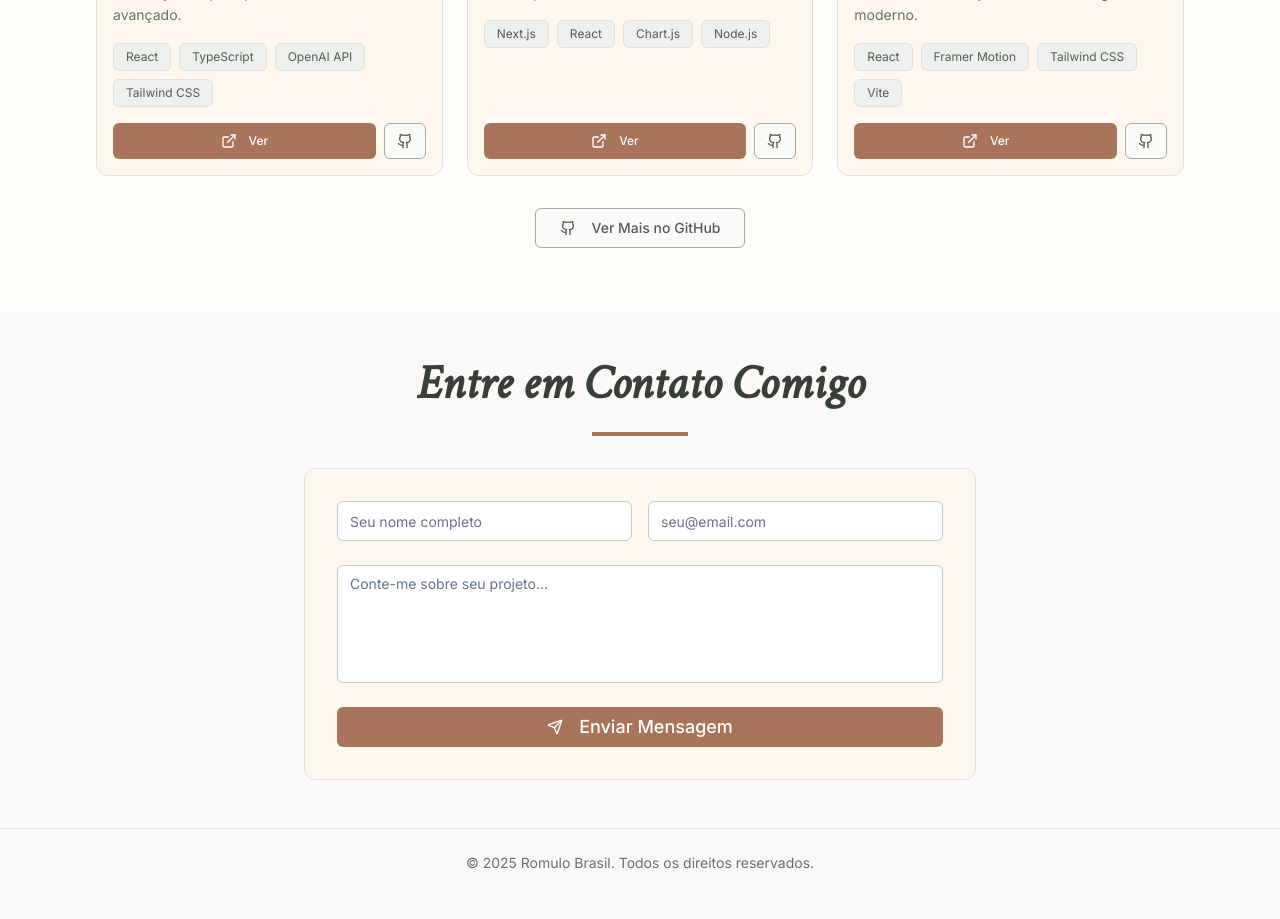
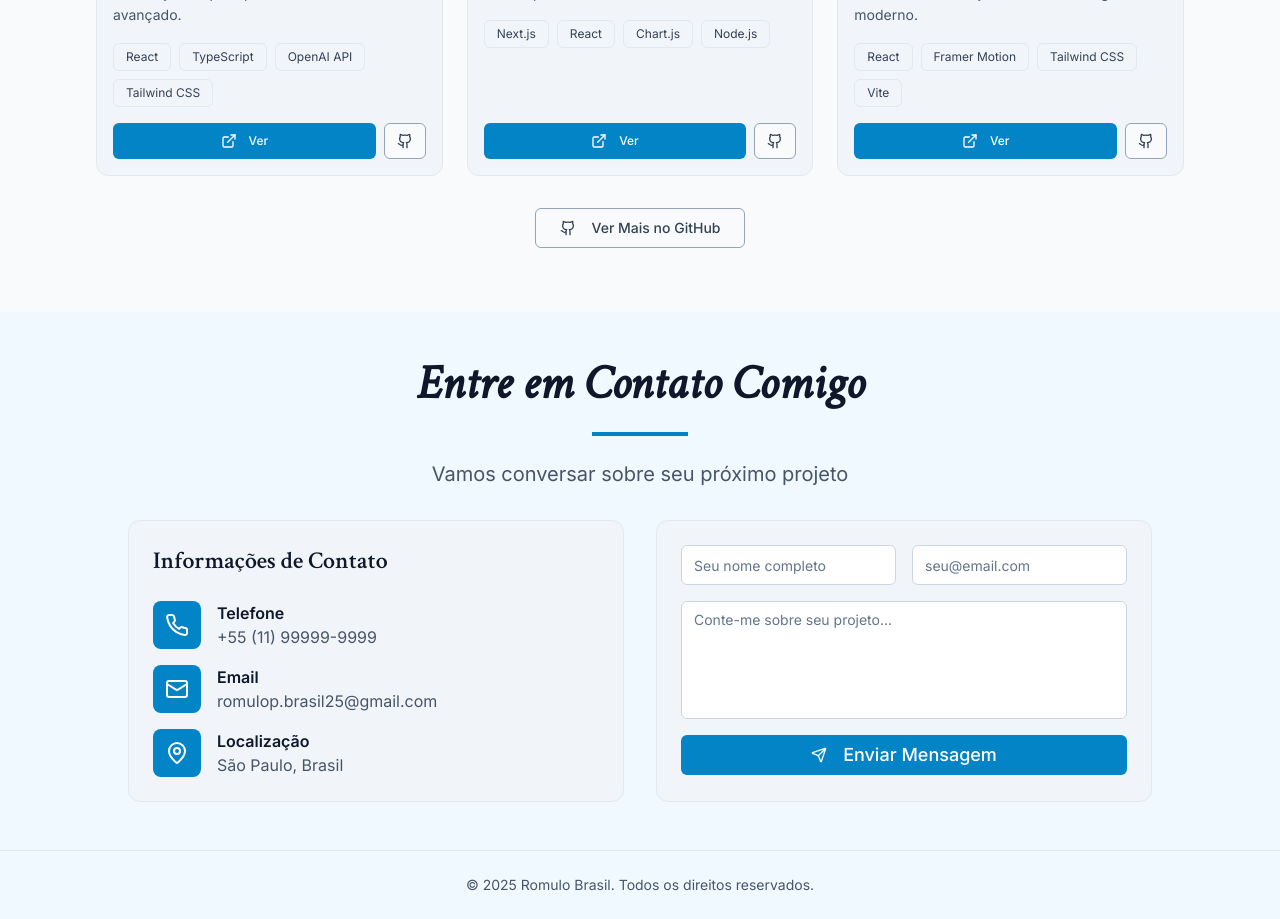
Before and after one commit to Romulo-us-br/Portifolio, a React (Vite) app: page / in a window 1280 px wide. Shown: the part 2280-3199 px from the top of the page. Before the commit the page ends 3177 px from the top, so only its background shows below. Built offline with nearby package versions, Linux system fonts and the light colour scheme.

Commit message:
Refactor: Update color palette to a modern blue scheme

```diff
--- a/src/App.tsx
+++ b/src/App.tsx
@@ -1,3 +1,4 @@
+
 import { Toaster } from "@/components/ui/toaster";
 import { Toaster as Sonner } from "@/components/ui/sonner";
 import { TooltipProvider } from "@/components/ui/tooltip";
@@ -9,7 +10,7 @@ import NotFound from "./pages/NotFound";
 const queryClient = new QueryClient();
 
 const App = () => (
-  <div className="min-h-screen bg-cream-50 transition-colors duration-300">
+  <div className="min-h-screen bg-blue-50 transition-colors duration-300">
     <QueryClientProvider client={queryClient}>
       <TooltipProvider>
         <Toaster />
--- a/src/components/Contact.tsx
+++ b/src/components/Contact.tsx
@@ -1,5 +1,6 @@
+
 import { useState } from "react";
-import { Send } from "lucide-react";
+import { Send, Phone, Mail, MapPin } from "lucide-react";
 import { Button } from "@/components/ui/button";
 import { Input } from "@/components/ui/input";
 import { Textarea } from "@/components/ui/textarea";
@@ -69,18 +70,61 @@ const Contact = () => {
   };
 
   return (
-    <section id="contact" className="py-12 px-6 bg-warm-50">
-      <div className="container mx-auto max-w-4xl">
+    <section id="contact" className="py-12 px-6 bg-modern-50">
+      <div className="container mx-auto max-w-6xl">
         <div className="text-center mb-8">
-          <h2 className="text-4xl md:text-5xl font-bold mb-6 text-sage-900 font-crimson italic">
+          <h2 className="text-4xl md:text-5xl font-bold mb-6 text-slate-900 font-crimson italic">
             Entre em Contato Comigo
           </h2>
-          <div className="w-24 h-1 bg-warm-600 mx-auto mb-6"></div>
+          <div className="w-24 h-1 bg-modern-600 mx-auto mb-6"></div>
+          <p className="text-xl text-slate-600 max-w-2xl mx-auto font-inter">
+            Vamos conversar sobre seu próximo projeto
+          </p>
+        </div>
+
+        <div className="grid md:grid-cols-2 gap-8 max-w-5xl mx-auto">
+          {/* Contact Info */}
+          <div className="space-y-6">
+            <div className="bg-blue-100 rounded-xl border border-slate-200 p-6">
+              <h3 className="text-2xl font-bold text-slate-900 mb-6 font-crimson">Informações de Contato</h3>
+
+              <div className="space-y-4">
+                <div className="flex items-center space-x-4">
+                  <div className="w-12 h-12 bg-modern-600 rounded-lg flex items-center justify-center">
+                    <Phone className="w-6 h-6 text-white" />
+                  </div>
+                  <div>
+                    <p className="font-semibold text-slate-900 font-inter">Telefone</p>
+                    <p className="text-slate-600 font-inter">+55 (11) 99999-9999</p>
+                  </div>
+                </div>
+
+                <div className="flex items-center space-x-4">
+                  <div className="w-12 h-12 bg-modern-600 rounded-lg flex items-center justify-center">
+                    <Mail className="w-6 h-6 text-white" />
+                  </div>
+                  <div>
+                    <p className="font-semibold text-slate-900 font-inter">Email</p>
+                    <p className="text-slate-600 font-inter">romulop.brasil25@gmail.com</p>
+                  </div>
+                </div>
+
+                <div className="flex items-center space-x-4">
+                  <div className="w-12 h-12 bg-modern-600 rounded-lg flex items-center justify-center">
+                    <MapPin className="w-6 h-6 text-white" />
+                  </div>
+                  <div>
+                    <p className="font-semibold text-slate-900 font-inter">Localização</p>
+                    <p className="text-slate-600 font-inter">São Paulo, Brasil</p>
+                  </div>
+                </div>
+              </div>
+            </div>
           </div>
 
           {/* Contact Form */}
-        <div className="bg-cream-100 rounded-xl border border-sage-200 p-8 max-w-2xl mx-auto">
-          <form onSubmit={handleSubmit} className="space-y-6">
+          <div className="bg-blue-100 rounded-xl border border-slate-200 p-6">
+            <form onSubmit={handleSubmit} className="space-y-4">
               <div className="grid grid-cols-1 md:grid-cols-2 gap-4">
                 <div>
                   <Input
@@ -90,7 +134,7 @@ const Contact = () => {
                     value={formData.name}
                     onChange={handleInputChange}
                     placeholder="Seu nome completo"
-                  className="bg-white border-sage-300 text-sage-900 placeholder-sage-500 focus:border-warm-600 font-inter"
+                    className="bg-white border-slate-300 text-slate-900 placeholder-slate-500 focus:border-modern-600 font-inter"
                     required
                     disabled={isLoading}
                   />
@@ -103,7 +147,7 @@ const Contact = () => {
                     value={formData.email}
                     onChange={handleInputChange}
                     placeholder="seu@email.com"
-                  className="bg-white border-sage-300 text-sage-900 placeholder-sage-500 focus:border-warm-600 font-inter"
+                    className="bg-white border-slate-300 text-slate-900 placeholder-slate-500 focus:border-modern-600 font-inter"
                     required
                     disabled={isLoading}
                   />
@@ -117,14 +161,14 @@ const Contact = () => {
                 onChange={handleInputChange}
                 placeholder="Conte-me sobre seu projeto..."
                 rows={5}
-              className="bg-white border-sage-300 text-sage-900 placeholder-sage-500 focus:border-warm-600 resize-none font-inter"
+                className="bg-white border-slate-300 text-slate-900 placeholder-slate-500 focus:border-modern-600 resize-none font-inter"
                 required
                 disabled={isLoading}
               />
 
               <Button
                 type="submit"
-              className="w-full bg-warm-600 hover:bg-warm-700 text-white py-3 transition-all duration-300 hover:scale-105 font-inter font-medium text-lg"
+                className="w-full bg-modern-600 hover:bg-modern-700 text-white py-3 transition-all duration-300 hover:scale-105 font-inter font-medium text-lg"
                 disabled={isLoading}
               >
                 {isLoading ? (
@@ -139,6 +183,7 @@ const Contact = () => {
             </form>
           </div>
         </div>
+      </div>
     </section>
   );
 };
--- a/src/components/Footer.tsx
+++ b/src/components/Footer.tsx
@@ -1,8 +1,9 @@
+
 const Footer = () => {
   return (
-    <footer className="py-6 px-6 bg-warm-50 border-t border-sage-200">
+    <footer className="py-6 px-6 bg-modern-50 border-t border-slate-200">
       <div className="container mx-auto max-w-6xl text-center">
-        <p className="text-sage-600 font-inter text-sm">
+        <p className="text-slate-600 font-inter text-sm">
           © 2025 Romulo Brasil. Todos os direitos reservados.
         </p>
       </div>
--- a/src/components/Projects.tsx
+++ b/src/components/Projects.tsx
@@ -1,3 +1,4 @@
+
 import { ExternalLink, Github, Zap, Brain, Smartphone } from "lucide-react";
 import { Button } from "@/components/ui/button";
 
@@ -34,14 +35,14 @@ const Projects = () => {
   ];
 
   return (
-    <section id="projects" className="py-16 px-6 bg-cream-50">
+    <section id="projects" className="py-16 px-6 bg-blue-50">
       <div className="container mx-auto max-w-6xl">
         <div className="text-center mb-12">
-          <h2 className="text-4xl md:text-5xl font-bold mb-6 text-sage-900 font-crimson italic">
+          <h2 className="text-4xl md:text-5xl font-bold mb-6 text-slate-900 font-crimson italic">
             Projetos
           </h2>
-          <div className="w-24 h-1 bg-warm-600 mx-auto mb-8"></div>
-          <p className="text-xl text-sage-600 max-w-2xl mx-auto font-inter">
+          <div className="w-24 h-1 bg-modern-600 mx-auto mb-8"></div>
+          <p className="text-xl text-slate-600 max-w-2xl mx-auto font-inter">
             Uma seleção dos meus trabalhos mais recentes e impactantes
           </p>
         </div>
@@ -50,7 +51,7 @@ const Projects = () => {
           {projects.map((project, index) => (
             <div
               key={index}
-              className="group relative overflow-hidden rounded-xl border border-sage-200 bg-cream-100 backdrop-blur-sm hover:border-sage-300 transition-all duration-300 hover:shadow-lg flex flex-col h-full"
+              className="group relative overflow-hidden rounded-xl border border-slate-200 bg-blue-100 backdrop-blur-sm hover:border-slate-300 transition-all duration-300 hover:shadow-lg flex flex-col h-full"
             >
               <div className="relative overflow-hidden">
                 <img
@@ -58,15 +59,15 @@ const Projects = () => {
                   alt={project.title}
                   className="w-full h-48 object-cover transition-transform duration-300 group-hover:scale-105"
                 />
-                <div className="absolute inset-0 bg-gradient-to-t from-sage-900/80 to-transparent"></div>
+                <div className="absolute inset-0 bg-gradient-to-t from-slate-900/80 to-transparent"></div>
                 <div className="absolute top-3 left-3">
-                  <div className="w-8 h-8 bg-warm-600 rounded-lg flex items-center justify-center">
+                  <div className="w-8 h-8 bg-modern-600 rounded-lg flex items-center justify-center">
                     <project.icon className="w-4 h-4 text-white" />
                   </div>
                 </div>
                 {project.featured && (
                   <div className="absolute top-3 right-3">
-                    <span className="px-3 py-1 bg-warm-600 text-white text-xs rounded-md font-medium font-inter">
+                    <span className="px-3 py-1 bg-modern-600 text-white text-xs rounded-md font-medium font-inter">
                       Destaque
                     </span>
                   </div>
@@ -74,10 +75,10 @@ const Projects = () => {
               </div>
 
               <div className="p-4 flex flex-col flex-grow">
-                <h3 className="text-lg font-bold text-sage-900 mb-2 group-hover:text-warm-700 transition-colors duration-300 font-crimson">
+                <h3 className="text-lg font-bold text-slate-900 mb-2 group-hover:text-modern-700 transition-colors duration-300 font-crimson">
                   {project.title}
                 </h3>
-                <p className="text-sage-600 text-sm leading-relaxed mb-4 font-inter">
+                <p className="text-slate-600 text-sm leading-relaxed mb-4 font-inter">
                   {project.description}
                 </p>
 
@@ -85,7 +86,7 @@ const Projects = () => {
                   {project.technologies.map((tech, techIndex) => (
                     <span
                       key={techIndex}
-                      className="h-7 inline-flex items-center px-3 bg-sage-100 text-sage-700 text-xs rounded-md border border-sage-200 font-inter whitespace-nowrap"
+                      className="h-7 inline-flex items-center px-3 bg-slate-100 text-slate-700 text-xs rounded-md border border-slate-200 font-inter whitespace-nowrap"
                     >
                       {tech}
                     </span>
@@ -96,7 +97,7 @@ const Projects = () => {
                   <Button
                     asChild
                     size="sm"
-                    className="bg-warm-600 hover:bg-warm-700 text-white flex-1 transition-all duration-300 hover:scale-105 font-inter font-medium text-xs"
+                    className="bg-modern-600 hover:bg-modern-700 text-white flex-1 transition-all duration-300 hover:scale-105 font-inter font-medium text-xs"
                   >
                     <a href={project.liveUrl} target="_blank" rel="noopener noreferrer">
                       <ExternalLink className="w-3 h-3 mr-1" />
@@ -107,7 +108,7 @@ const Projects = () => {
                     asChild
                     variant="outline"
                     size="sm"
-                    className="border-sage-400 text-sage-700 hover:bg-sage-100 transition-all duration-300 hover:scale-105 font-inter font-medium"
+                    className="border-slate-400 text-slate-700 hover:bg-slate-100 transition-all duration-300 hover:scale-105 font-inter font-medium"
                   >
                     <a href={project.githubUrl} target="_blank" rel="noopener noreferrer">
                       <Github className="w-3 h-3" />
@@ -123,7 +124,7 @@ const Projects = () => {
           <Button
             asChild
             variant="outline"
-            className="border-sage-400 text-sage-700 hover:bg-sage-100 px-6 py-2 transition-all duration-300 hover:scale-105 font-inter font-medium"
+            className="border-slate-400 text-slate-700 hover:bg-slate-100 px-6 py-2 transition-all duration-300 hover:scale-105 font-inter font-medium"
           >
             <a href="https://github.com/Romulo-us-br" target="_blank" rel="noopener noreferrer">
               <Github className="w-4 h-4 mr-2" />
--- a/src/index.css
+++ b/src/index.css
@@ -1,11 +1,12 @@
+
 @tailwind base;
 @tailwind components;
 @tailwind utilities;
 
 @layer base {
   :root {
-    --background: 60 9% 98%;
-    --foreground: 150 6% 24%;
+    --background: 210 20% 98%;
+    --foreground: 215 25% 27%;
 
     --card: 0 0% 100%;
     --card-foreground: 222.2 84% 4.9%;
@@ -34,14 +35,14 @@
 
     --radius: 0.5rem;
 
-    --cream-50: 60 9% 98%;
-    --cream-100: 60 6% 93%;
-    --sage-700: 150 6% 24%;
-    --sage-800: 150 7% 17%;
-    --sage-900: 150 9% 12%;
+    --blue-50: 210 20% 98%;
+    --blue-100: 210 15% 95%;
+    --slate-700: 215 25% 27%;
+    --slate-800: 215 25% 20%;
+    --slate-900: 215 28% 17%;
 
-    --warm-600: 20 84% 49%;
-    --warm-700: 20 84% 39%;
+    --accent-600: 217 91% 60%;
+    --accent-700: 217 91% 55%;
   }
 }
 
--- a/src/pages/Index.tsx
+++ b/src/pages/Index.tsx
@@ -1,3 +1,4 @@
+
 import Hero from "@/components/Hero";
 import About from "@/components/About";
 import Projects from "@/components/Projects";
@@ -7,7 +8,7 @@ import Footer from "@/components/Footer";
 
 const Index = () => {
   return (
-    <div className="min-h-screen bg-cream-50 font-inter">
+    <div className="min-h-screen bg-blue-50 font-inter">
       <Header />
       <main>
         <Hero />
--- a/tailwind.config.ts
+++ b/tailwind.config.ts
@@ -1,3 +1,4 @@
+
 
 import type { Config } from "tailwindcss";
 
@@ -67,41 +68,41 @@ export default {
 					border: 'hsl(var(--sidebar-border))',
 					ring: 'hsl(var(--sidebar-ring))'
 				},
-				cream: {
-					50: '#fefdf9',
-					100: '#fef7ed',
-					200: '#fdf0d5',
-					300: '#fce7b8',
-					400: '#f9d77e',
-					500: '#f5c444',
-					600: '#e6a823',
-					700: '#c08816',
-					800: '#9b6f16',
-					900: '#7f5c17'
+				blue: {
+					50: '#f8fafc',
+					100: '#f1f5f9',
+					200: '#e2e8f0',
+					300: '#cbd5e1',
+					400: '#94a3b8',
+					500: '#64748b',
+					600: '#475569',
+					700: '#334155',
+					800: '#1e293b',
+					900: '#0f172a'
 				},
-				sage: {
-					50: '#f7f8f7',
-					100: '#eef0ee',
-					200: '#dde1dd',
-					300: '#c2cac2',
-					400: '#a0ada0',
-					500: '#7f8f7f',
-					600: '#657565',
-					700: '#525e52',
-					800: '#434b43',
-					900: '#373f37'
+				slate: {
+					50: '#f8fafc',
+					100: '#f1f5f9',
+					200: '#e2e8f0',
+					300: '#cbd5e1',
+					400: '#94a3b8',
+					500: '#64748b',
+					600: '#475569',
+					700: '#334155',
+					800: '#1e293b',
+					900: '#0f172a'
 				},
-				warm: {
-					50: '#faf9f7',
-					100: '#f5f1ec',
-					200: '#e8ddd1',
-					300: '#d9c4ab',
-					400: '#c7a584',
-					500: '#b88d67',
-					600: '#a8755a',
-					700: '#8c604b',
-					800: '#724f3f',
-					900: '#5d4133'
+				modern: {
+					50: '#f0f9ff',
+					100: '#e0f2fe',
+					200: '#bae6fd',
+					300: '#7dd3fc',
+					400: '#38bdf8',
+					500: '#0ea5e9',
+					600: '#0284c7',
+					700: '#0369a1',
+					800: '#075985',
+					900: '#0c4a6e'
 				}
 			},
 			borderRadius: {
```
Also changed, not shown: src/components/About.tsx (+12 -11 lines), src/components/Hero.tsx (+13 -12 lines), src/integrations/supabase/types.ts (+21 -0 lines). Lines whose indentation alone changed are shown as unchanged.
